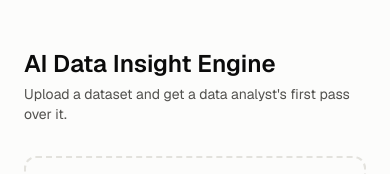
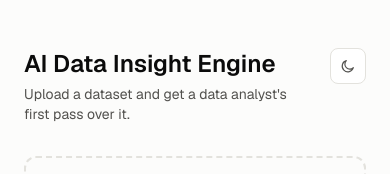
Before and after one commit to Yigit10ur/DataSight, a Next.js app in the folder frontend/: page / in a window 390 px wide. Shown: the top 174 px of the page. Built offline with nearby package versions, Linux system fonts and the light colour scheme; no server answers.

Commit message:
Add a dark mode toggle to the dashboard
The palette now keys off data-theme on <html> instead of a media query, so the
system preference is resolved in a blocking script before first paint. Charts
redraw on the attribute change because Plotly bakes token values into traces.

```diff
--- a/frontend/app/globals.css
+++ b/frontend/app/globals.css
@@ -1,6 +1,8 @@
 @import "tailwindcss";
 
 :root {
+  color-scheme: light;
+
   --background: #fcfcfb;
   --foreground: #0b0b0b;
   --surface: #ffffff;
@@ -34,8 +36,14 @@
   --font-mono: var(--font-geist-mono);
 }
 
-@media (prefers-color-scheme: dark) {
-  :root:not([data-theme="light"]) {
+/*
+ * data-theme is stamped on <html> before first paint by THEME_INIT_SCRIPT, which
+ * resolves the system preference itself. That keeps one dark palette here instead
+ * of duplicating it across a prefers-color-scheme query and an explicit override.
+ */
+:root[data-theme="dark"] {
+  color-scheme: dark;
+
   --background: #131312;
   --foreground: #f5f5f3;
   --surface: #1a1a19;
@@ -59,7 +67,6 @@
   --diverging-mid: #383835;
   --diverging-high: #e66767;
 }
-}
 
 body {
   background: var(--background);
--- a/frontend/app/layout.tsx
+++ b/frontend/app/layout.tsx
@@ -1,5 +1,7 @@
 import type { Metadata } from "next";
 import { Geist, Geist_Mono } from "next/font/google";
+
+import { THEME_INIT_SCRIPT } from "@/lib/theme";
 import "./globals.css";
 
 const geistSans = Geist({
@@ -21,9 +23,18 @@ export default function RootLayout({ children }: LayoutProps<"/">) {
   return (
     <html
       lang="en"
+      suppressHydrationWarning
       className={`${geistSans.variable} ${geistMono.variable} h-full antialiased`}
     >
-      <body className="min-h-full flex flex-col">{children}</body>
+      <body className="min-h-full flex flex-col">
+        {/*
+          Sits at the top of <body>, not in <head>: it still runs before any content
+          paints, but browser extensions commonly inject into <head> and shift the
+          nodes React hydrates against.
+        */}
+        <script dangerouslySetInnerHTML={{ __html: THEME_INIT_SCRIPT }} />
+        {children}
+      </body>
     </html>
   );
 }
--- a/frontend/app/page.tsx
+++ b/frontend/app/page.tsx
@@ -7,6 +7,7 @@ import { ColumnTable } from "@/components/ColumnTable";
 import { PreviewTable } from "@/components/PreviewTable";
 import { ProfileOverview } from "@/components/ProfileOverview";
 import { QualityIssues } from "@/components/QualityIssues";
+import { ThemeToggle } from "@/components/ThemeToggle";
 import { UploadDropzone } from "@/components/UploadDropzone";
 import {
   fetchCharts,
@@ -54,11 +55,14 @@ export default function Home() {
 
   return (
     <main className="mx-auto flex w-full max-w-5xl flex-1 flex-col gap-8 px-6 py-12">
-      <header>
-        <h1 className="text-2xl font-semibold">AI Data Insight Engine</h1>
-        <p className="mt-1 text-sm text-[var(--text-secondary)]">
-          Upload a dataset and get a data analyst&apos;s first pass over it.
-        </p>
+      <header className="flex items-start justify-between gap-4">
+        <div>
+          <h1 className="text-2xl font-semibold">AI Data Insight Engine</h1>
+          <p className="mt-1 text-sm text-[var(--text-secondary)]">
+            Upload a dataset and get a data analyst&apos;s first pass over it.
+          </p>
+        </div>
+        <ThemeToggle />
       </header>
 
       <UploadDropzone onFile={handleFile} isUploading={isUploading} />
--- a/frontend/components/Chart.tsx
+++ b/frontend/components/Chart.tsx
@@ -26,12 +26,19 @@ export function Chart({ spec }: { spec: ChartSpec }) {
 
     draw();
 
-    const theme = window.matchMedia("(prefers-color-scheme: dark)");
-    theme.addEventListener("change", draw);
+    // Plotly bakes the token values into the traces, so it has to redraw whenever
+    // the palette changes. data-theme covers both the toggle and a system switch.
+    const observer = new MutationObserver(() => {
+      draw();
+    });
+    observer.observe(document.documentElement, {
+      attributes: true,
+      attributeFilter: ["data-theme"],
+    });
 
     return () => {
       disposed = true;
-      theme.removeEventListener("change", draw);
+      observer.disconnect();
       if (plotly && element) plotly.purge(element);
     };
   }, [spec]);
--- /dev/null
+++ b/frontend/components/ThemeToggle.tsx
@@ -0,0 +1,109 @@
+"use client";
+
+import { useSyncExternalStore } from "react";
+
+import {
+  applyTheme,
+  readThemeChoice,
+  storeThemeChoice,
+  systemTheme,
+  type ResolvedTheme,
+} from "@/lib/theme";
+
+/**
+ * data-theme on <html> is the single source of truth: THEME_INIT_SCRIPT sets it
+ * before hydration, so the button reads the DOM rather than keeping its own copy.
+ */
+function subscribe(onStoreChange: () => void) {
+  const query = window.matchMedia("(prefers-color-scheme: dark)");
+
+  function followSystem() {
+    // An explicitly pinned theme outranks the OS preference.
+    if (readThemeChoice() !== "system") return;
+    applyTheme(systemTheme());
+  }
+
+  const observer = new MutationObserver(onStoreChange);
+  observer.observe(document.documentElement, {
+    attributes: true,
+    attributeFilter: ["data-theme"],
+  });
+  query.addEventListener("change", followSystem);
+
+  return () => {
+    observer.disconnect();
+    query.removeEventListener("change", followSystem);
+  };
+}
+
+function getSnapshot(): ResolvedTheme {
+  return document.documentElement.dataset.theme === "dark" ? "dark" : "light";
+}
+
+// The server cannot know the stored choice; the button stays inert until hydration.
+function getServerSnapshot(): null {
+  return null;
+}
+
+export function ThemeToggle() {
+  const resolved = useSyncExternalStore<ResolvedTheme | null>(
+    subscribe,
+    getSnapshot,
+    getServerSnapshot,
+  );
+
+  function toggle() {
+    const next: ResolvedTheme = resolved === "dark" ? "light" : "dark";
+    storeThemeChoice(next);
+    applyTheme(next);
+  }
+
+  const label = resolved === "dark" ? "Switch to light theme" : "Switch to dark theme";
+
+  return (
+    <button
+      type="button"
+      onClick={toggle}
+      disabled={resolved === null}
+      aria-label={label}
+      title={label}
+      className="grid size-9 shrink-0 place-items-center rounded-lg border border-[var(--border)] bg-[var(--surface)] text-[var(--text-secondary)] transition-colors hover:text-[var(--foreground)]"
+    >
+      {resolved === null ? null : resolved === "dark" ? <SunIcon /> : <MoonIcon />}
+    </button>
+  );
+}
+
+function SunIcon() {
+  return (
+    <svg
+      aria-hidden
+      viewBox="0 0 24 24"
+      fill="none"
+      stroke="currentColor"
+      strokeWidth="1.75"
+      strokeLinecap="round"
+      className="size-4"
+    >
+      <circle cx="12" cy="12" r="4" />
+      <path d="M12 2v2M12 20v2M4.9 4.9l1.4 1.4M17.7 17.7l1.4 1.4M2 12h2M20 12h2M4.9 19.1l1.4-1.4M17.7 6.3l1.4-1.4" />
+    </svg>
+  );
+}
+
+function MoonIcon() {
+  return (
+    <svg
+      aria-hidden
+      viewBox="0 0 24 24"
+      fill="none"
+      stroke="currentColor"
+      strokeWidth="1.75"
+      strokeLinecap="round"
+      strokeLinejoin="round"
+      className="size-4"
+    >
+      <path d="M20 14.5A8.5 8.5 0 1 1 9.5 4a6.5 6.5 0 0 0 10.5 10.5Z" />
+    </svg>
+  );
+}
--- /dev/null
+++ b/frontend/lib/theme.ts
@@ -0,0 +1,40 @@
+export type ThemeChoice = "light" | "dark" | "system";
+export type ResolvedTheme = "light" | "dark";
+
+export const THEME_STORAGE_KEY = "datasight-theme";
+
+export function systemTheme(): ResolvedTheme {
+  return window.matchMedia("(prefers-color-scheme: dark)").matches ? "dark" : "light";
+}
+
+/** Returns "system" whenever the user has not pinned a theme, or storage is unavailable. */
+export function readThemeChoice(): ThemeChoice {
+  try {
+    const stored = localStorage.getItem(THEME_STORAGE_KEY);
+    return stored === "light" || stored === "dark" ? stored : "system";
+  } catch {
+    return "system";
+  }
+}
+
+export function storeThemeChoice(choice: ResolvedTheme): void {
+  try {
+    localStorage.setItem(THEME_STORAGE_KEY, choice);
+  } catch {
+    // Private mode or blocked storage: the theme still applies for this page view.
+  }
+}
+
+export function applyTheme(resolved: ResolvedTheme): void {
+  const root = document.documentElement;
+  root.dataset.theme = resolved;
+  root.style.colorScheme = resolved;
+}
+
+/**
+ * Runs blocking in <head> so the first paint already carries the right palette.
+ * Kept as a string because it has to execute before React hydrates.
+ */
+export const THEME_INIT_SCRIPT = `(function(){try{var s=localStorage.getItem(${JSON.stringify(
+  THEME_STORAGE_KEY,
+)});var t=s==="light"||s==="dark"?s:(window.matchMedia("(prefers-color-scheme: dark)").matches?"dark":"light");var r=document.documentElement;r.dataset.theme=t;r.style.colorScheme=t;}catch(e){}})();`;
```
Lines whose indentation alone changed are shown as unchanged.
